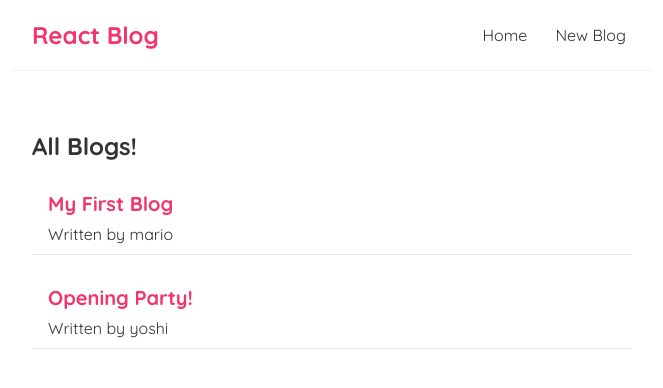
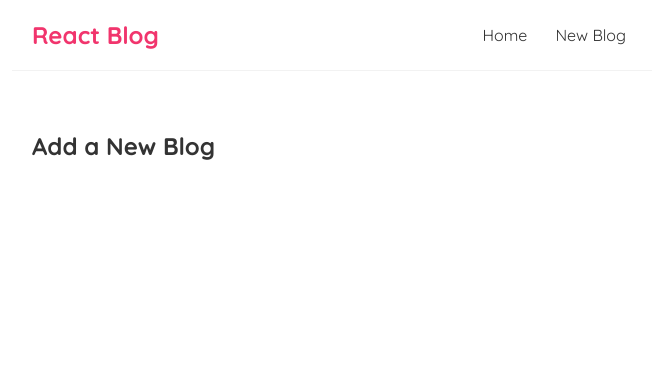
Before and after one commit to huseyineskan/react-simple-blog, a React (Create React App) app: page /create in a window 1280 px wide. Shown: the top 388 px of the page, without its empty margins (308-971 px from the left). Built offline with nearby package versions, Linux system fonts and the light colour scheme; data requests are answered from the project's data file.

Commit message:
exact match routes

```diff
--- a/src/App.js
+++ b/src/App.js
@@ -1,6 +1,7 @@
 import Navbar from './Navbar.js';
 import Home from './Home.js';
 import { BrowserRouter as Router, Route, Switch } from 'react-router-dom';
+import Create from './Create.js';
 
 function App() {
 
@@ -10,8 +11,11 @@
         <Navbar />
         <div className="content">
           <Switch>
-            <Route path="/">
+            <Route exact path="/">
               <Home />
+            </Route>
+            <Route path="/create">
+              <Create />
             </Route>
           </Switch>
         </div>
--- /dev/null
+++ b/src/Create.js
@@ -0,0 +1,9 @@
+const Create = () => {
+    return (
+        <div className="create">
+            <h2>Add a New Blog</h2>
+        </div>
+     );
+}
+
+export default Create;
```
